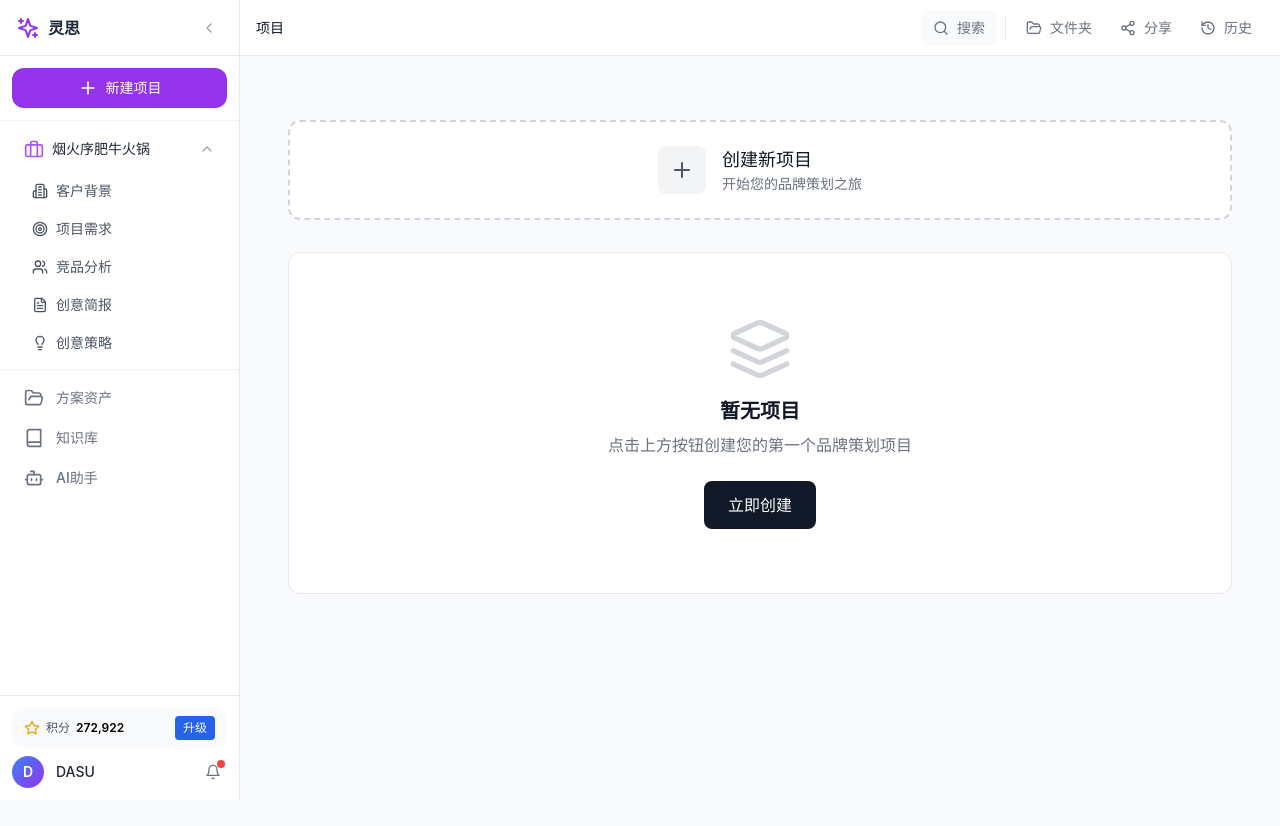
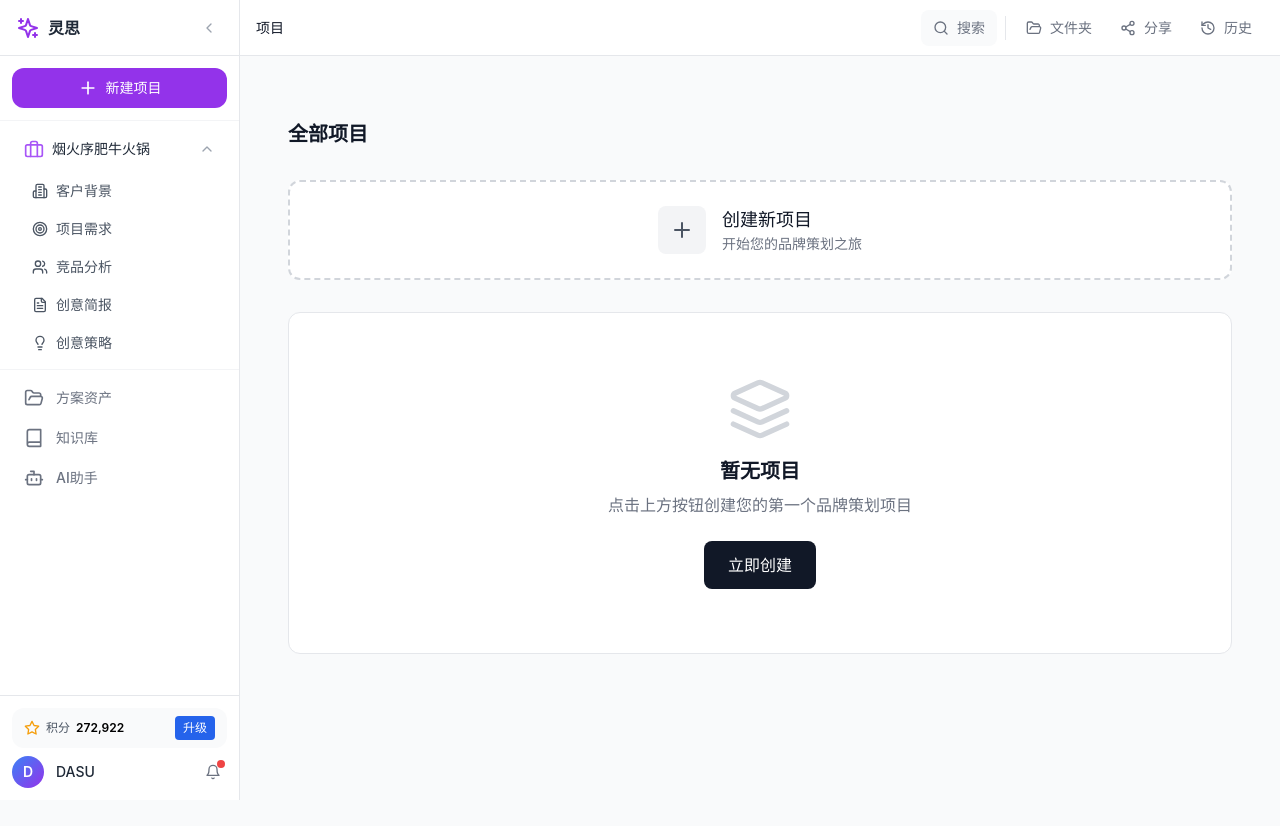
Before and after one commit to GPlanbrand/stratomind, a React (Vite) app: page /projects in a window 1280 px wide. Shown: the top 826 px of the page. Built offline with nearby package versions, Linux system fonts and the light colour scheme.

Commit message:
fix: 项目列表页标题改为全部项目

```diff
--- a/src/pages/ProjectsPage.tsx
+++ b/src/pages/ProjectsPage.tsx
@@ -115,6 +115,9 @@ const ProjectsPage: React.FC = () => {
     <div className="min-h-screen bg-gray-50">
       {/* 主内容 */}
       <main className="px-4 py-6 sm:py-8 max-w-6xl mx-auto">
+        {/* 标题 */}
+        <h1 className="text-lg sm:text-xl font-semibold text-gray-900 mb-6 sm:mb-8">全部项目</h1>
+
         {/* 新建项目按钮 */}
         <div className="mb-6 sm:mb-8">
           <button
```
